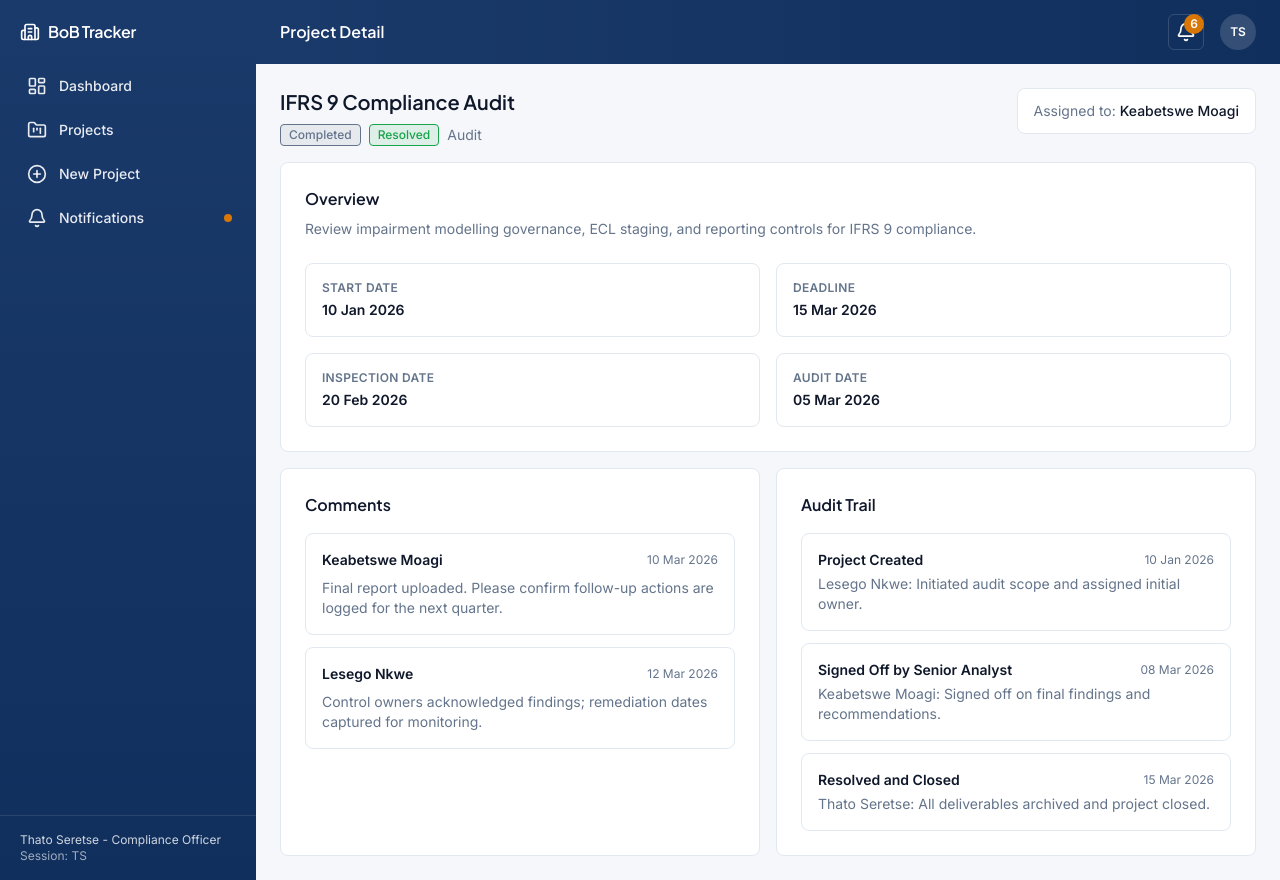
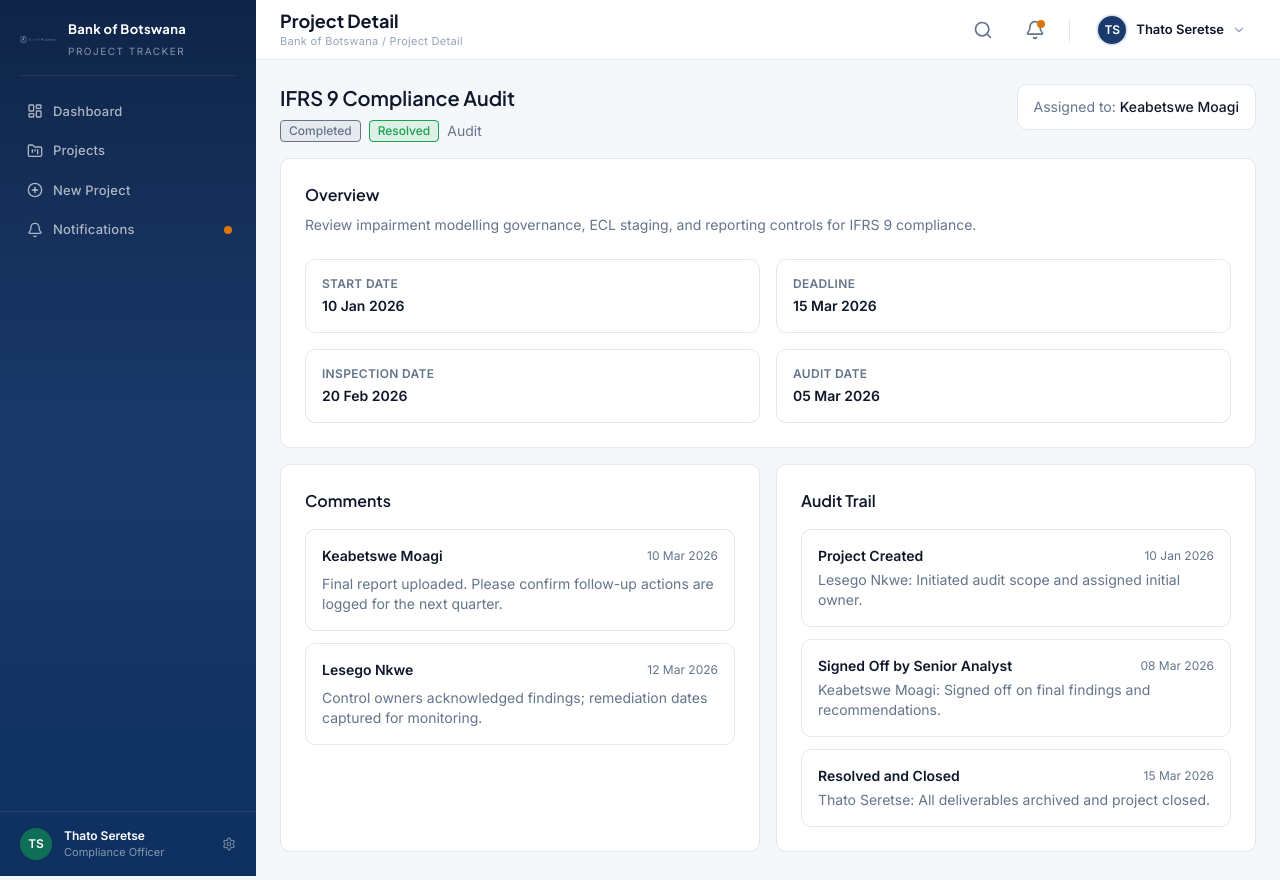
Before and after one commit to Batoli19/B.O.B-Projects-Tracker, a React (Vite) app in the folder bob-project-tracker/: page /projects/1 in a window 1280 px wide. Built offline with nearby package versions, Linux system fonts and the light colour scheme.

Commit message:
style: institutional BoB chrome and global typography

```diff
--- a/bob-project-tracker/index.html
+++ b/bob-project-tracker/index.html
@@ -4,6 +4,10 @@
     <meta charset="UTF-8" />
     <link rel="icon" type="image/svg+xml" href="/favicon.svg" />
     <meta name="viewport" content="width=device-width, initial-scale=1.0" />
+    <link
+      href="https://fonts.googleapis.com/css2?family=Plus+Jakarta+Sans:wght@400;500;600;700;800&family=Inter:wght@400;500;600&display=swap"
+      rel="stylesheet"
+    />
     <title>bob-project-tracker</title>
   </head>
   <body>
--- a/bob-project-tracker/src/components/layout/Sidebar.jsx
+++ b/bob-project-tracker/src/components/layout/Sidebar.jsx
@@ -5,7 +5,9 @@ import {
   FolderKanban,
   LayoutDashboard,
   PlusCircle,
+  Settings,
 } from 'lucide-react'
+import { useState } from 'react'
 import { TEAM } from '../../data/mockData.js'
 import { useNotifications } from '../../state/NotificationsProvider.jsx'
 
@@ -27,28 +29,51 @@ function getInitials(name) {
 
 export default function Sidebar({ expanded = false, onNavigate }) {
   const sessionUser = TEAM.find((m) => m.name === 'Thato Seretse') ?? TEAM[1]
-  const { unreadCount } = useNotifications()
+  const { notifications } = useNotifications()
+  const hasNotifications = notifications.length > 0
+  const [logoOk, setLogoOk] = useState(true)
 
   return (
     <aside
       className={[
-        'shrink-0 bg-gradient-to-b from-primary to-primaryDeep text-white',
+        'shrink-0 bg-gradient-to-b from-sidebarStart via-primary to-sidebarEnd text-white',
         expanded ? 'w-64' : 'w-16 md:w-64',
       ].join(' ')}
     >
       <div className="flex h-full flex-col">
-        <div className="px-4 py-5 md:px-5">
-          <div className="flex items-center justify-center gap-2 md:justify-start">
-            <Building2 className="h-5 w-5 text-white" />
+        <div className="px-4 pt-5 md:px-5">
+          <div className="flex items-center justify-center gap-3 md:justify-start">
+            <div className="flex h-9 w-9 items-center justify-center">
+              {logoOk ? (
+                <img
+                  src="/logo.png"
+                  alt="Bank of Botswana"
+                  className="h-9 w-9 object-contain"
+                  onError={() => setLogoOk(false)}
+                />
+              ) : (
+                <div className="flex h-9 w-9 items-center justify-center rounded-btn bg-white/10 text-sm font-bold text-white">
+                  BoB
+                </div>
+              )}
+            </div>
+
             <div
               className={[
-                'font-heading text-base font-semibold tracking-tight',
+                'min-w-0',
                 expanded ? 'block' : 'hidden md:block',
               ].join(' ')}
             >
-              BoB Tracker
+              <div className="font-heading text-[13px] font-bold tracking-[0.3px] text-white">
+                Bank of Botswana
+              </div>
+              <div className="mt-1 text-[10px] font-normal uppercase tracking-[1.5px] text-white/50">
+                Project Tracker
               </div>
             </div>
+          </div>
+
+          <div className="my-4 border-b border-white08" />
         </div>
 
         <nav className="px-2">
@@ -58,9 +83,10 @@ export default function Sidebar({ expanded = false, onNavigate }) {
               to={to}
               className={({ isActive }) =>
                 [
-                  'group relative flex items-center justify-center gap-3 rounded-btn px-3 py-3 text-sm font-medium text-white/90 hover:bg-white/10 md:justify-start md:px-4',
+                  'group relative flex items-center justify-center rounded-[6px] px-4 py-2.5 text-[13px] font-medium tracking-[0.2px] transition-all duration-150 ease-in-out md:justify-start',
+                  'text-white/65 hover:bg-white/7 hover:text-white',
                   isActive
-                    ? 'bg-white/10 border-l-3 border-teal text-white md:pl-3'
+                    ? 'bg-white/12 border-l-3 border-teal pl-[13px] font-semibold text-white'
                     : 'border-l-3 border-transparent',
                 ].join(' ')
               }
@@ -68,7 +94,7 @@ export default function Sidebar({ expanded = false, onNavigate }) {
               title={label}
               onClick={() => onNavigate?.()}
             >
-              <Icon className="h-5 w-5 text-white/90 group-hover:text-white" />
+              <Icon className="h-4 w-4 text-white/65 group-hover:text-white md:mr-2.5" />
               <span
                 className={[
                   'flex-1',
@@ -77,29 +103,35 @@ export default function Sidebar({ expanded = false, onNavigate }) {
               >
                 {label}
               </span>
-              {showDot && unreadCount > 0 ? (
+              {showDot && hasNotifications ? (
                 <span className="h-2 w-2 rounded-full bg-statusOrange" />
               ) : null}
             </NavLink>
           ))}
         </nav>
 
-        <div className="mt-auto border-t border-white/10 px-4 py-4 md:px-5">
+        <div className="mt-auto border-t border-white08 px-4 py-4 md:px-5">
+          <div className="flex items-center justify-center gap-3 md:justify-start">
+            <div className="flex h-8 w-8 items-center justify-center rounded-full bg-teal text-xs font-bold text-white">
+              {getInitials(sessionUser.name)}
+            </div>
             <div
               className={[
-              'text-xs text-white/80',
+                'min-w-0 flex-1',
                 expanded ? 'block' : 'hidden md:block',
               ].join(' ')}
             >
-            {sessionUser.name} - {sessionUser.role}
+              <div className="truncate text-xs font-semibold text-white">
+                {sessionUser.name}
               </div>
-          <div
+              <div className="truncate text-[11px] text-white/50">{sessionUser.role}</div>
+            </div>
+            <Settings
               className={[
-              'text-xs text-white/60',
+                'h-[14px] w-[14px] text-white/40',
                 expanded ? 'block' : 'hidden md:block',
               ].join(' ')}
-          >
-            Session: {getInitials(sessionUser.name)}
+            />
           </div>
         </div>
       </div>
--- a/bob-project-tracker/src/components/layout/Topbar.jsx
+++ b/bob-project-tracker/src/components/layout/Topbar.jsx
@@ -1,4 +1,4 @@
-import { Bell, Menu } from 'lucide-react'
+import { Bell, ChevronDown, Menu, Search } from 'lucide-react'
 import { useLocation, useNavigate } from 'react-router-dom'
 import { TEAM } from '../../data/mockData.js'
 import { useNotifications } from '../../state/NotificationsProvider.jsx'
@@ -24,44 +24,66 @@ function getTitle(pathname) {
 export default function Topbar({ onMenuClick }) {
   const location = useLocation()
   const navigate = useNavigate()
-  const { unreadCount } = useNotifications()
+  const { notifications } = useNotifications()
+  const hasNotifications = notifications.length > 0
   const sessionUser = TEAM.find((m) => m.name === 'Thato Seretse') ?? TEAM[1]
   const initials = getInitials(sessionUser.name)
   const title = getTitle(location.pathname)
 
   return (
-    <header className="h-16 bg-gradient-to-r from-primary to-primaryDeep text-white">
-      <div className="flex h-full items-center justify-between px-6">
+    <header className="h-[60px] bg-card">
+      <div className="flex h-full items-center justify-between border-b border-border px-6">
         <div className="flex items-center gap-3">
           <button
             type="button"
-            className="inline-flex h-9 w-9 items-center justify-center rounded-btn border border-white/15 bg-white/0 hover:bg-white/10 md:hidden"
+            className="inline-flex h-9 w-9 items-center justify-center rounded-btn border border-border bg-card text-textSecondary hover:bg-mutedBg md:hidden"
             aria-label="Open navigation"
             onClick={onMenuClick}
           >
-            <Menu className="h-5 w-5 text-white" />
+            <Menu className="h-5 w-5" />
           </button>
-          <div className="font-heading text-base font-semibold">{title}</div>
+          <div className="leading-tight">
+            <div className="font-heading text-[18px] font-bold text-textPrimary">
+              {title}
+            </div>
+            <div className="mt-0.5 text-[11px] tracking-[0.3px] text-slate-400">
+              Bank of Botswana / {title}
+            </div>
+          </div>
         </div>
+
         <div className="flex items-center gap-4">
           <button
             type="button"
-            className="inline-flex h-9 w-9 items-center justify-center rounded-btn border border-white/15 bg-white/0 hover:bg-white/10"
+            className="inline-flex h-9 w-9 items-center justify-center rounded-btn text-textSecondary hover:text-primary"
+            aria-label="Search"
+          >
+            <Search className="h-5 w-5" />
+          </button>
+
+          <button
+            type="button"
+            className="relative inline-flex h-9 w-9 items-center justify-center rounded-btn text-textSecondary hover:text-primary"
             aria-label="Notifications"
             onClick={() => navigate('/notifications')}
           >
-            <span className="relative">
-              <Bell className="h-5 w-5 text-white" />
-              {unreadCount > 0 ? (
-                <span className="absolute -right-2 -top-2 flex h-5 min-w-5 items-center justify-center rounded-full bg-statusOrange px-1 text-xs font-bold text-white">
-                  {unreadCount > 99 ? '99+' : unreadCount}
-                </span>
-              ) : null}
-            </span>
+            <Bell className="h-5 w-5" />
+            {hasNotifications ? (
+              <span className="absolute right-2 top-2 h-2 w-2 rounded-full bg-statusOrange" />
+            ) : null}
           </button>
-          <div className="flex items-center gap-2">
-            <div className="flex h-9 w-9 items-center justify-center rounded-full bg-white/15 text-xs font-semibold text-white">
+
+          <div className="h-6 w-px bg-border" />
+
+          <div className="flex items-center gap-2 rounded-[8px] px-2.5 py-1.5 hover:bg-mutedBg">
+            <div className="flex h-8 w-8 items-center justify-center rounded-full border-2 border-border bg-primary text-xs font-bold text-white">
               {initials}
+            </div>
+            <div className="flex min-w-0 items-center gap-2">
+              <div className="max-w-[160px] truncate text-[13px] font-semibold text-textPrimary">
+                Thato Seretse
+              </div>
+              <ChevronDown className="h-[14px] w-[14px] text-slate-400" />
             </div>
           </div>
         </div>
--- a/bob-project-tracker/src/index.css
+++ b/bob-project-tracker/src/index.css
@@ -1,5 +1,3 @@
-@import url('https://fonts.googleapis.com/css2?family=Inter:wght@400;500;600&family=Plus+Jakarta+Sans:wght@500;600;700&display=swap');
-
 @tailwind base;
 @tailwind components;
 @tailwind utilities;
@@ -17,6 +15,23 @@
 
 .page-fade {
   animation: fadeIn 0.2s ease;
+}
+
+::-webkit-scrollbar {
+  width: 6px;
+}
+
+::-webkit-scrollbar-track {
+  background: #f1f5f9;
+}
+
+::-webkit-scrollbar-thumb {
+  background: #cbd5e1;
+  border-radius: 3px;
+}
+
+::-webkit-scrollbar-thumb:hover {
+  background: #94a3b8;
 }
 
 html,
--- a/bob-project-tracker/tailwind.config.js
+++ b/bob-project-tracker/tailwind.config.js
@@ -16,15 +16,52 @@ export default {
         statusOrange: '#D97706',
         statusRed: '#DC2626',
         mutedBg: '#F8FAFC',
-        warnBg: '#FEF3C7',
+        tableRowHover: '#FAFBFF',
+        tableRowBorder: '#F1F5F9',
+
+        sidebarStart: '#0F2548',
+        sidebarEnd: '#0D3060',
+        white08: 'rgba(255,255,255,0.08)',
+
+        infoBg: '#EFF6FF',
+        infoBorder: '#BFDBFE',
+
+        statusBadgeCompletedBg: '#F0FDF4',
+        statusBadgeCompletedBorder: '#BBF7D0',
+        statusBadgeOnTrackBg: '#EFF6FF',
+        statusBadgeOnTrackText: '#1D4ED8',
+        statusBadgeOnTrackBorder: '#BFDBFE',
+        statusBadgeAtRiskBg: '#FFFBEB',
+        statusBadgeAtRiskBorder: '#FDE68A',
+        statusBadgeOverdueBg: '#FEF2F2',
+        statusBadgeOverdueBorder: '#FECACA',
+
+        typeBadgeAuditBg: '#F5F3FF',
+        typeBadgeAuditText: '#7C3AED',
+        typeBadgeAuditBorder: '#DDD6FE',
+        typeBadgeItBg: '#EFF6FF',
+        typeBadgeItText: '#2563EB',
+        typeBadgeItBorder: '#BFDBFE',
+        typeBadgeComplianceBg: '#FFF7ED',
+        typeBadgeComplianceText: '#C2410C',
+        typeBadgeComplianceBorder: '#FED7AA',
+        typeBadgeInspectionBg: '#F0FDF4',
+        typeBadgeInspectionText: '#166534',
+        typeBadgeInspectionBorder: '#BBF7D0',
+        typeBadgePolicyBg: '#FDF4FF',
+        typeBadgePolicyText: '#9333EA',
+        typeBadgePolicyBorder: '#E9D5FF',
+        typeBadgeResearchBg: '#F0FDFA',
+        typeBadgeResearchText: '#0F6E56',
+        typeBadgeResearchBorder: '#99F6E4',
       },
       fontFamily: {
         heading: ['Plus Jakarta Sans', 'sans-serif'],
         body: ['Inter', 'sans-serif'],
       },
       borderRadius: {
-        card: '8px',
-        btn: '6px',
+        card: '10px',
+        btn: '7px',
       },
       borderWidth: {
         3: '3px',
```
Also changed, not shown: bob-project-tracker/public/logo.png (added). Lines whose indentation alone changed are shown as unchanged.
